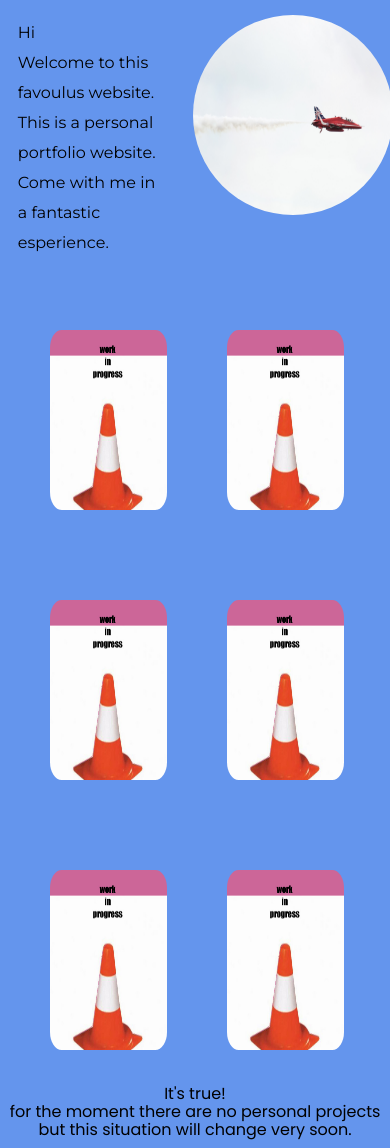
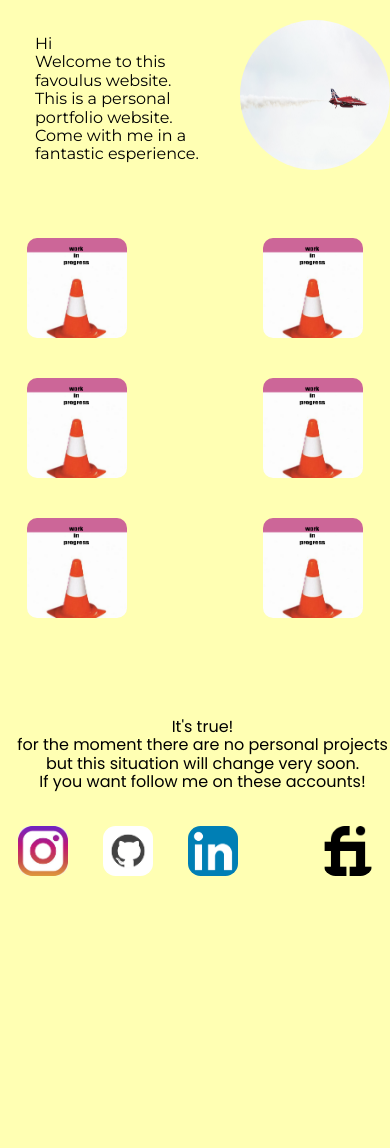
Before and after one commit to stopflunky/First-website, a plain HTML site: page index.html in a window 390 px wide. Shown: the top 1148 px of the page. After the commit the page ends 926 px from the top, so only its background shows below. Drawn offline with nearby package versions, Linux system fonts and the light colour scheme; a script that the page names is missing; a web font is replaced by a local one.

Commit message:
Add files via upload

```diff
--- a/index.html
+++ b/index.html
@@ -9,17 +9,18 @@
     <script src='main.js'></script>
     <link href="https://fonts.googleapis.com/css?family=Alfa+Slab+One|Bebas+Neue|Francois+One|Montserrat|Poppins|Ubuntu&display=swap" rel="stylesheet">
     <link href="https://cdnjs.cloudflare.com/ajax/libs/normalize/8.0.1/normalize.min.css" rel="stylesheet">
+    <link rel="stylesheet" href="https://cdnjs.cloudflare.com/ajax/libs/animate.css/3.5.2/animate.min.css">
 </head>
 <body>
     <div class="header">
-        <p id="introduction"> Hi<br>
+        <p class="introduction animated flipInY"> Hi<br>
             Welcome to this favoulus website.<br>
             This is a personal portfolio website.<br>
             Come with me in a fantastic esperience.<br>
 
         </p>
 
-        <img id="img-introduction" src="jet-image.jpg">
+        <img class="img-introduction animated rollIn" src="jet-image.jpg">
     </div>
     <div class="main">
         <div class="projects"><img src="cono.jpg" class="projects-image"> </div>
@@ -28,12 +29,15 @@
         <div class="projects"><img src="cono.jpg" class="projects-image"></div>
         <div class="projects"><img src="cono.jpg" class="projects-image"></div>
         <div class="projects"><img src="cono.jpg" class="projects-image"></div>
-        <p id="des" align="center">It's true!<br>
-            for the moment there are no personal projects but this situation will change very soon.</p>
+        <p class="des animated flipInY" align="center">It's true!<br>
+            for the moment there are no personal projects but this situation will change very soon.<br>
+             If you want follow me on these accounts!</p>
     </div>
     <div class="footer">
         <a href="https://www.instagram.com/d_ra_go_s/?hl=it" class="links"><img class="links-image" src="insat.jfif"></a>
         <a href="https://github.com/stopflunky"class="links"><img class="links-image" src="gitHub-icon.png"></a>
+        <a href="https://www.linkedin.com/in/octavian-dragos-russo-a518a7198/"class="links" style=" width: 100px; height: 100px; border-radius: 15%;"><img class="links-image" src="linkedin.png"></a>
+        <a href="https://www.fiverr.com/dragosss?up_rollout=true#"class="links"><img class="links-image" src="fiverr.png" ></a>
     </div>
 
 </body>
--- a/main.css
+++ b/main.css
@@ -1,203 +1,120 @@
 *{
-
     margin:0;
-
     padding:0;
-
  }
 
  body{
-    background-color: #ffff99;
+    background-color: #ffffb3;
 }
 
 .header{
     width: 100%;
-    height: 300px;
-    margin: 0 auto;
-    padding: 0;
-    position: relative;
-    display: block;
-
+    height: 29%;
+    display: flex;
+    justify-content: space-around;
 }
 
-#introduction{
-    line-height: 30px;
-    width: 29%;
-    height: auto;
+.introduction {
     font-family: 'Montserrat', sans-serif;
-    margin-top: 2%;
-    margin-left: 2%;
-    margin-bottom: 2%;
-    margin-right: 2%;
-    width: 150px;
-    position: absolute;
-    top: 0;
-    left: 0;
+    margin-top: 6%;
 }
 
-#img-introduction{
-    float: right;
-    margin-right: 100px;
-    width: 49%;
+.img-introduction{
     height: 200px;
-    position: relative;
-    padding: 0;
-
+    width: 200px;
+    border-radius: 50%;
+    margin-top: 10px;
 }
 
 .main{
     width: 100%;
-    height: 500px;
-    margin: 0 auto;
-    padding: 0;
-    position: relative;
+    height: 59%;
+    display: flex;
+    justify-content: space-between;
+    flex-wrap: wrap;
+    margin-top: 5%;
+    margin-bottom: 5%;
 }
 
 .projects{
-    width: 30%;
-    height: 30%;
-    position: relative;
-    float: left;
-    margin: 22px;
-    padding: 0;
-    border-radius: 10%;
+    width: 20%;
+    height: 180px;
+    display: flex;
+    padding: 20px;
 }
 
 .projects-image{
-    width: 100%;
-    height: 100%;
     border-radius: 10%;
+    flex-basis: 20%;
 }
 
-#des{
+.des{
     font-family: 'Poppins', sans-serif;
-   border: 20px;
+    border: 10px;
+    margin: 0 auto;
+    margin-top: 80px;
+    margin-left: 15px;
+    margin-bottom: 15px;
 }
 
 
 .footer{
-    width: 100%;
-    height: 20%;
-    margin: 0 auto;
-    padding: 0;
-    position: relative;
+ display: flex;
+ justify-content: space-around;
 }
 
 .links{
-
+    border-radius: 25%;
 }
 
 .links-image{
-    width: 5%;
-    height: 5%;
+    width: 100px;
+    height: 100px;
+    border-radius: 25%;
 }
 
 
-@media screen and (max-width: 600px) {
-    body {
-        background-color: cornflowerblue;
+@media (max-width: 767px) {
+
+    .main{
+        width: 100%;
+        height: 59%;
+        display: flex;
+        margin-top: 5%;
+        margin-bottom: 5%;
     }
 
-    .header{
-        width: 100%;
-        height: 250px;
-        margin: 0 ;
-        padding: 0;
-        position: relative;
-        display: block;
+    .introduction {
+        font-family: 'Montserrat', sans-serif;
+        margin: 9%;
     }
 
-    #introduction{
-        line-height: 30px;
-        height: auto;
-        font-family: 'Montserrat', sans-serif;
+    .img-introduction{
+        height: 150px;
         width: 150px;
-        position: absolute;
-        top: 0;
-        left: 0;
-        float: left;
-        padding: 10px;
+        border-radius: 50%;
+        margin-top: 5%;
+    }
 
+    .projects{
+        width: 10%;
+        height: 100px;
+        display: flex;
+        justify-content: center;
+        flex-basis: 29%;
     }
 
 
-    #img-introduction{
-        width: 200px;
-        height: 200px;
-        position: absolute;
-        float: right;
-        padding: 10px;
-        margin-top: 5px;
-        margin-left: 47%;
-        margin-bottom: 0px;
-        margin-right: 0px;
-        border-radius: 50%;
-
-  }
-    .main{
-        position: static;
+    .projects-image{
+        border-radius: 10%;
+        height: 100%;
         width: 100%;
-        height: 600px;
-        margin: 0 ;
-        padding: 0;
-}
-
-    .projects{
-        width: 30%;
-        height: 30%;
-        float: left;
-        margin-top: 70px;
-        margin-left: 40px;
-        margin-bottom: 0px;
-        margin-right: 0px;
-        padding: 10px;
-        border-radius: 10%;
-}
-
-.projects-image{
-    width: 100%;
-    height: 100%;
-    border-radius: 10%;
-}
-    #des{
-        font-family: 'Poppins', sans-serif;
-    border: 20px;
-    float: left;
-    margin-top: 5%;
-    margin-left: 0%;
-    margin-bottom: 0%;
-    margin-right: 0%;
-    padding: 5px;
-}
-
-
-    .footer{
-        position: static;
-        width: 100%;
-        height: 70px;
-        left: 0px;
-        bottom: 0px;
-        right: 0px;
-        padding: 10px;
-
-}
-
-    .links{
-        float: left;
-        border-radius: 20px;
-        margin-top: 5%;
-        margin-left: 5%;
-        margin-bottom: 2%;
-        margin-right: 0%;
     }
 
     .links-image{
         width: 50px;
         height: 50px;
-        padding: 5px;
-        border-radius: 20px;
+        border-radius: 25%;
     }
 
-
-
-  }
+}
```
Also changed, not shown: fiverr.png (added), linkedin.png (added).
